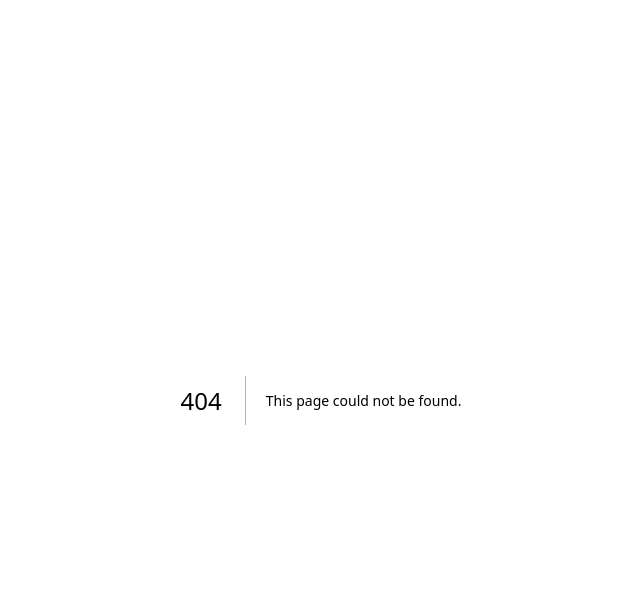
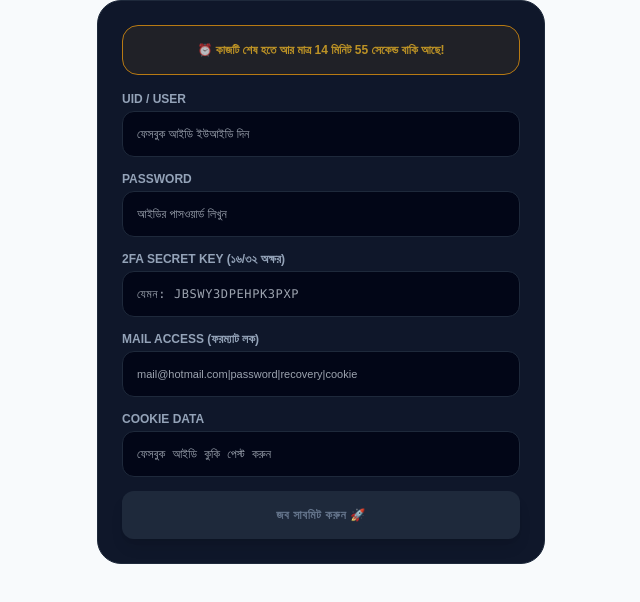
Before and after one commit to sojib705/sheikh-earning, a Next.js app: page /worker-dashboard/submit-task in a window 1280 px wide. Before the commit this address had no page. Shown: the top 602 px of the page, without its empty margins (319-959 px from the left). Built offline with nearby package versions, Linux system fonts and the light colour scheme.

Commit message:
Create page.js

```diff
--- /dev/null
+++ b/app/worker-dashboard/submit-task/page.js
@@ -0,0 +1,105 @@
+'use client';
+import { useState, useEffect } from 'react';
+
+export default function WorkerTaskSubmitPage() {
+  const [timeLeft, setTimeLeft] = useState(900); // ১৫ মিনিট কাউন্টডাউন
+  const [isLocked, setIsLocked] = useState(false);
+
+  const [fields, setFields] = useState({ uid: '', password: '', tfa: '', mail: '', cookie: '' });
+  const [errors, setErrors] = useState({ uid: '', password: '', tfa: '', mail: '', cookie: '' });
+
+  // ১৫ মিনিটের টাইমার মেকানিজম
+  useEffect(() => {
+    if (timeLeft <= 0) {
+      setIsLocked(true);
+      return;
+    }
+    const timer = setInterval(() => { setTimeLeft(prev => prev - 1); }, 1000);
+    return () => clearInterval(timer);
+  }, [timeLeft]);
+
+  const formatTime = (seconds) => {
+    const mins = Math.floor(seconds / 60);
+    const secs = seconds % 60;
+    return `${mins} মিনিট ${secs < 10 ? '০' : ''}${secs} সেকেন্ড`;
+  };
+
+  // লাইভ ক্যারেক্টার এবং এপিআই ডুপ্লিকেট ভ্যালিডেশন
+  const handleLiveCheck = async (fieldName, value) => {
+    setFields(prev => ({ ...prev, [fieldName]: value }));
+
+    try {
+      const response = await fetch('/api/admin-action', {
+        method: 'POST',
+        headers: { 'Content-Type': 'application/json' },
+        body: JSON.stringify({ actionType: 'CHECK_DUPLICATE_SUBMISSION', fieldName, value })
+      });
+      const data = await response.json();
+
+      setErrors(prev => ({
+        ...prev,
+        [fieldName]: data.message || '' // লাইভ ভুল বা ডুপ্লিকেট মেসেজ লাল অক্ষরে শো করবে
+      }));
+    } catch (err) {
+      console.error(err);
+    }
+  };
+
+  const hasErrors = Object.values(errors).some(x => x !== '') || !fields.uid || !fields.password || !fields.tfa || !fields.mail || !fields.cookie;
+
+  return (
+    <div className="max-w-md mx-auto bg-slate-900 border border-slate-800 rounded-3xl p-6 text-xs text-slate-100 space-y-4">
+
+      {/* ১৫ মিনিটের লাইভ টাইমার ডিসপ্লে */}
+      <div className={`p-4 rounded-2xl font-black text-center border ${isLocked ? 'bg-rose-500/10 border-rose-500 text-rose-400' : 'bg-amber-500/10 border-amber-500 text-amber-400 animate-pulse'}`}>
+        {isLocked ? '⚠️ সময় শেষ! কাজটি সম্পূর্ণরূপে লক হয়ে গেছে।' : `⏰ কাজটি শেষ হতে আর মাত্র ${formatTime(timeLeft)} বাকি আছে!`}
+      </div>
+
+      <div className="space-y-3.5">
+        {/* ১. UID/USER */}
+        <div className="space-y-1">
+          <label className="text-slate-400 font-bold">UID / USER</label>
+          <input type="text" disabled={isLocked} value={fields.uid} onChange={e => handleLiveCheck('uid', e.target.value)} placeholder="ফেসবুক আইডি ইউআইডি দিন" className="w-full bg-slate-950 border border-slate-800 rounded-xl p-3.5 focus:outline-none" />
+          {errors.uid && <p className="text-rose-500 font-bold text-[10px] mt-1">{errors.uid}</p>}
+        </div>
+
+        {/* ২. PASSWORD */}
+        <div className="space-y-1">
+          <label className="text-slate-400 font-bold">PASSWORD</label>
+          <input type="text" disabled={isLocked} value={fields.password} onChange={e => handleLiveCheck('password', e.target.value)} placeholder="আইডির পাসওয়ার্ড লিখুন" className="w-full bg-slate-950 border border-slate-800 rounded-xl p-3.5 focus:outline-none" />
+          {errors.password && <p className="text-rose-500 font-bold text-[10px] mt-1">{errors.password}</p>}
+        </div>
+
+        {/* ৩. 2FA CODE (১৬ বা ৩২ অক্ষরের আলফানিউমেরিক সিক্রেট কি লক) */}
+        <div className="space-y-1">
+          <label className="text-slate-400 font-bold">2FA SECRET KEY (১৬/৩২ অক্ষর)</label>
+          <input type="text" disabled={isLocked} value={fields.tfa} onChange={e => handleLiveCheck('tfa', e.target.value)} placeholder="যেমন: JBSWY3DPEHPK3PXP" className="w-full bg-slate-950 border border-slate-800 rounded-xl p-3.5 focus:outline-none font-mono uppercase tracking-wider" />
+          {errors.tfa && <p className="text-rose-500 font-bold text-[10px] mt-1">{errors.tfa}</p>}
+        </div>
+
+        {/* ৪. MAIL ACCESS (৩ পাইপ সংবলিত কন্ডিশনাল বক্স) */}
+        <div className="space-y-1">
+          <label className="text-slate-400 font-bold">MAIL ACCESS (ফরম্যাট লক)</label>
+          <input type="text" disabled={isLocked} value={fields.mail} onChange={e => handleLiveCheck('mail', e.target.value)} placeholder="mail@hotmail.com|password|recovery|cookie" className="w-full bg-slate-950 border border-slate-800 rounded-xl p-3.5 focus:outline-none text-[11px]" />
+          {errors.mail && <p className="text-rose-500 font-bold text-[10px] mt-1">{errors.mail}</p>}
+        </div>
+
+        {/* ৫. COOKIE */}
+        <div className="space-y-1">
+          <label className="text-slate-400 font-bold">COOKIE DATA</label>
+          <input type="text" disabled={isLocked} value={fields.cookie} onChange={e => handleLiveCheck('cookie', e.target.value)} placeholder="ফেসবুক আইডি কুকি পেস্ট করুন" className="w-full bg-slate-950 border border-slate-800 rounded-xl p-3.5 focus:outline-none font-mono" />
+          {errors.cookie && <p className="text-rose-500 font-bold text-[10px] mt-1">{errors.cookie}</p>}
+        </div>
+
+        {/* ৫টি বক্সের শর্ত পূরণ ও কোনো ভুল না থাকলেই কেবল বাটন জ্বলবে */}
+        <button
+          disabled={isLocked || hasErrors}
+          className="w-full bg-gradient-to-r from-emerald-600 to-teal-600 disabled:from-slate-800 disabled:to-slate-800 disabled:text-slate-500 text-white font-black py-4 rounded-xl uppercase tracking-wider transition shadow-lg active:scale-95"
+        >
+          জব সাবমিট করুন 🚀
+        </button>
+      </div>
+
+    </div>
+  );
+}
```
